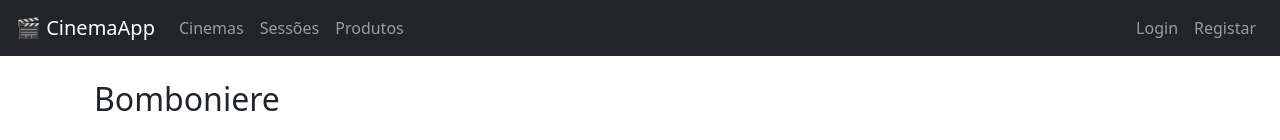
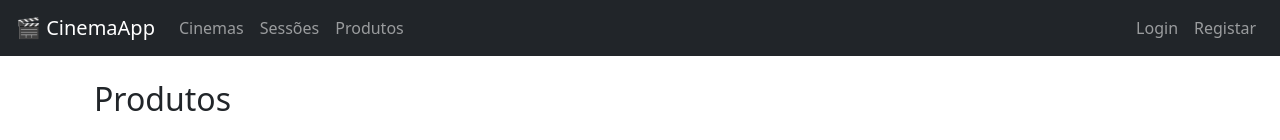
Before and after one commit to t35monte/cinema-strapi, a Next.js app in the folder cinema-frontend/: page /bomboniere in a window 1280 px wide. Shown: the top 140 px of the page. Built offline with nearby package versions, Linux system fonts and the light colour scheme; no server answers.

Commit message:
Alteração no ficheiro bomboniere no titulo

```diff
--- a/cinema-frontend/pages/bomboniere.js
+++ b/cinema-frontend/pages/bomboniere.js
@@ -33,7 +33,7 @@ export default function Bomboniere() {
 
     return (
         <div className="container mt-4">
-            <h2 className="mb-4">Bomboniere</h2>
+            <h2 className="mb-4">Produtos</h2>
 
             <div className="row">
                 {/* Lista de Produtos */}
```
